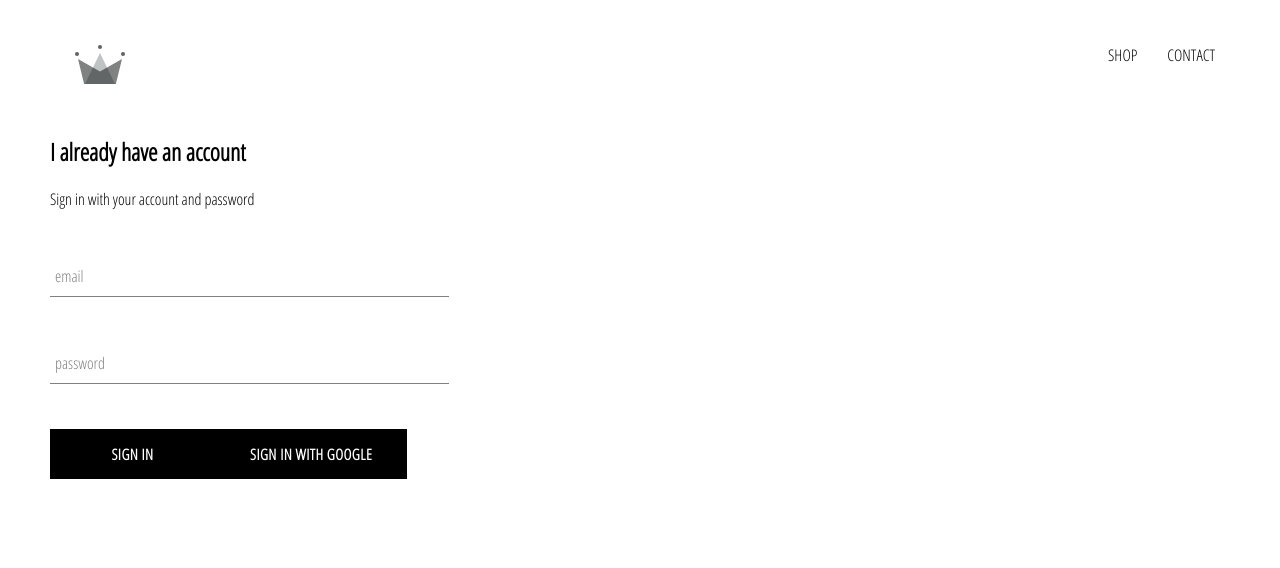
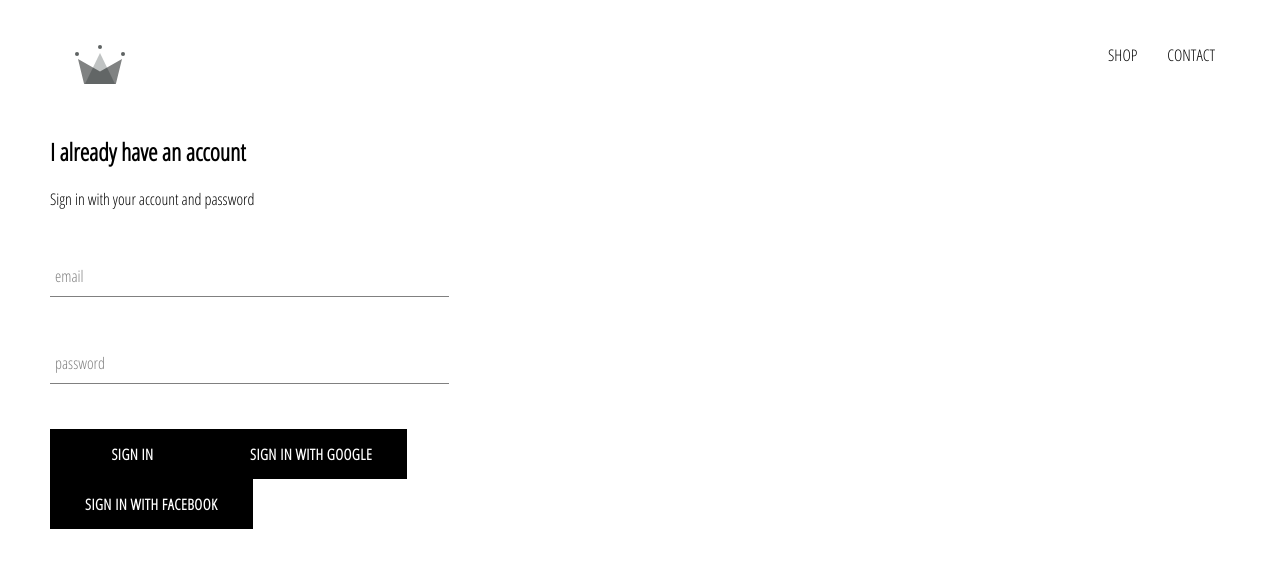
Before and after one commit to alfonsocn/crown-clothing-shop, a React (Create React App) app: page /signin in a window 1280 px wide. Shown: the top 568 px of the page. Built offline with nearby package versions, Linux system fonts and the light colour scheme.

Commit message:
Added FB signin popup to fb and sign in form

```diff
--- a/src/components/sign-in/sign-in.component.jsx
+++ b/src/components/sign-in/sign-in.component.jsx
@@ -1,7 +1,7 @@
 import React from 'react';
 import FormInput from  '../form-input/form-input.component';
 import CustomButton from '../custom-button/custom-button.component';
-import { signInWithGoogle } from '../../firebase/firebase.utils';
+import { signInWithGoogle, signInWithFacebook } from '../../firebase/firebase.utils';
 
 import './sign-in.styles.scss';
 
@@ -57,6 +57,11 @@ class SignIn extends React.Component {
                     >
                         Sign In With Google
                     </CustomButton>
+                    <CustomButton
+                        onClick={signInWithFacebook}
+                    >
+                        Sign In With Facebook
+                    </CustomButton>
                 </form>
             </div>
         );
--- a/src/firebase/firebase.utils.js
+++ b/src/firebase/firebase.utils.js
@@ -23,4 +23,9 @@ provider.setCustomParameters({ prompt: 'select_account' });
 
 export const signInWithGoogle = () => auth.signInWithPopup(provider);
 
+const fbProvider = new firebase.auth.FacebookAuthProvider();
+fbProvider.setCustomParameters( { prompt: 'select_account'});
+
+export const signInWithFacebook = () => auth.signInWithPopup(fbProvider);
+
 export default firebase;
```
